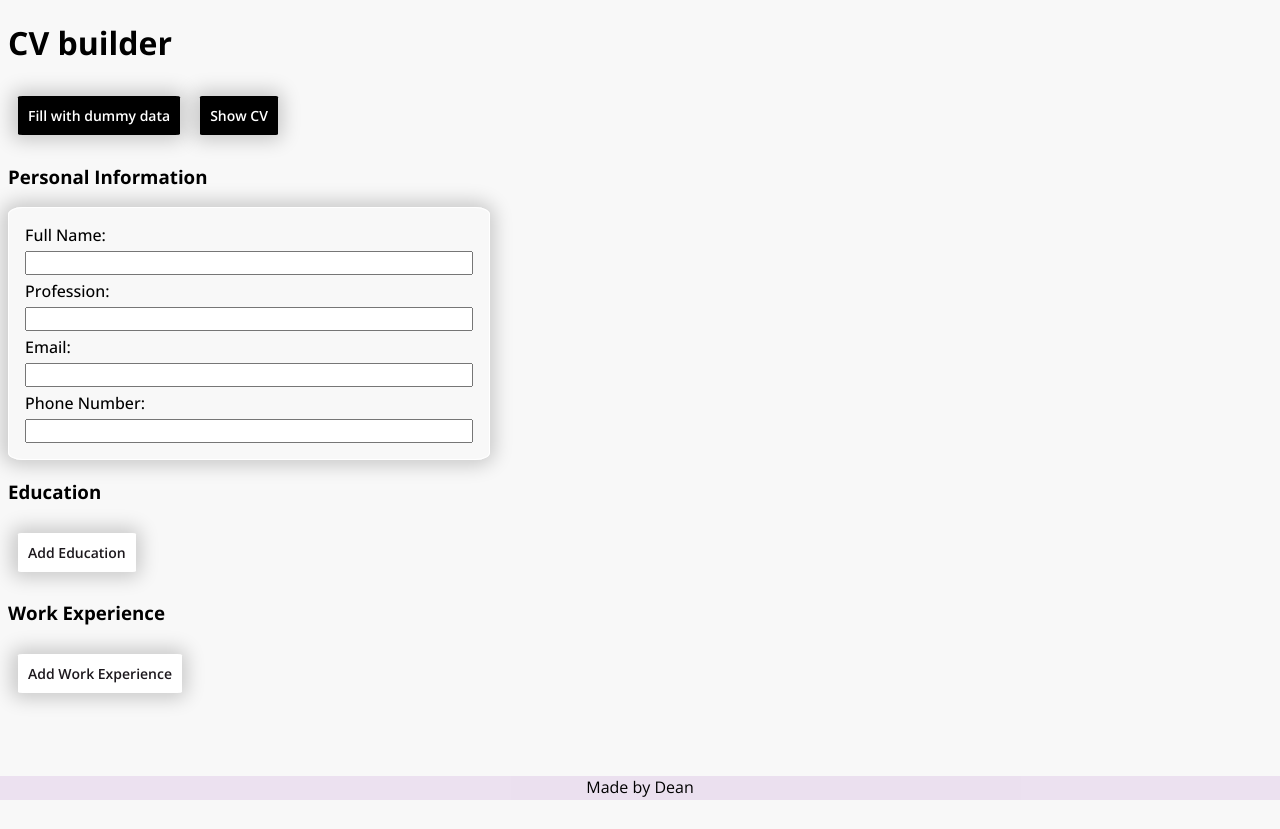
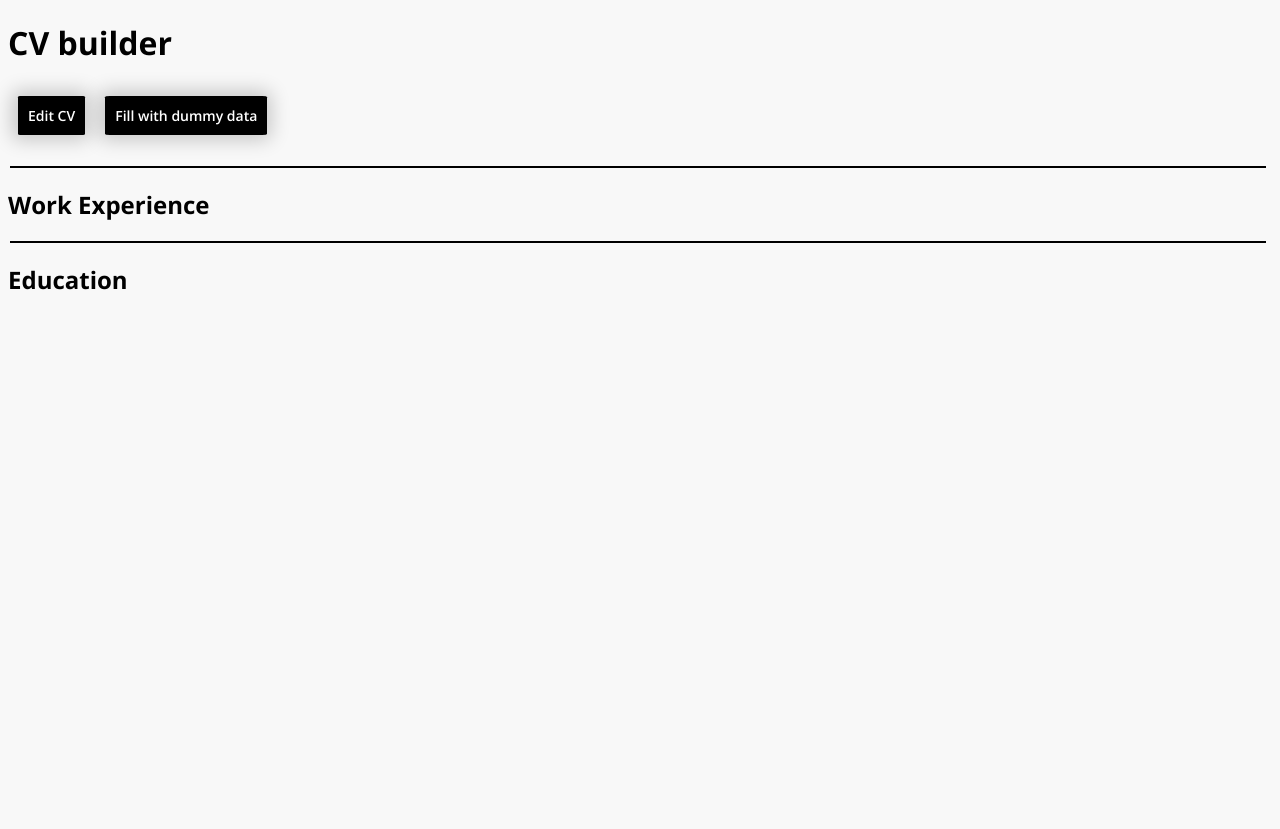
Before and after one commit to betrion/cv-project, a React (Create React App) app: page / in a window 1280 px wide. Both pictures are taken after a click on the button "Show CV". Built offline with nearby package versions, Linux system fonts and the light colour scheme.

Commit message:
first working version

```diff
--- a/src/App.js
+++ b/src/App.js
@@ -4,6 +4,7 @@ import Personal from "./components/Personal";
 import Education from "./components/Education";
 import WorkEx from "./components/WorkEx";
 import dummyData from "./components/dummyData";
+import PreviewCV from "./components/PreviewCV";
 
 export default class App extends React.Component {
   constructor() {
@@ -17,6 +18,7 @@ export default class App extends React.Component {
       },
       educations: [],
       workExperiences: [],
+      editState: true,
     };
     this.handleChange = this.handleChange.bind(this);
     this.addQualification = this.addQualification.bind(this);
@@ -24,6 +26,7 @@ export default class App extends React.Component {
     this.renderForms = this.renderForms.bind(this);
     this.deleteForm = this.deleteForm.bind(this);
     this.fillWithDummyData = this.fillWithDummyData.bind(this);
+    this.toggleModes = this.toggleModes.bind(this);
   }
   handleChange = (e) => {
     const value = e.target.value;
@@ -33,6 +36,9 @@ export default class App extends React.Component {
         [e.target.name]: value,
       },
     }));
+  };
+  toggleModes = () => {
+    return this.setState({ editState: !this.state.editState });
   };
   fillWithDummyData = () => {
     return this.setState(dummyData);
@@ -143,11 +149,19 @@ export default class App extends React.Component {
       <div className="pageContainer">
         <div className="contentWrapper">
           <h1>CV builder</h1>
+          <button className="previewToggle" onClick={this.toggleModes}>
+            {this.state.editState ? "Show CV" : "Edit CV"}
+          </button>
           <button className="dummyBtn" onClick={this.fillWithDummyData}>
             Fill with dummy data
           </button>
-          <section className="cvPreview hidden"></section>
-          <button className="previewToggle">Show CV</button>
+          <div
+            className={("previewMode", this.state.editState ? "hidden" : "")}
+          >
+            <PreviewCV props={this.state} />
+          </div>
+
+          <div className={("editMode", this.state.editState ? "" : "hidden")}>
             <section className="personalInfo">
               <Personal
                 personalInfo={this.state.personalInfo}
@@ -174,6 +188,7 @@ export default class App extends React.Component {
             <footer>Made by Dean</footer>
           </div>
         </div>
+      </div>
     );
   }
 }
--- a/src/components/PreviewCV.js
+++ b/src/components/PreviewCV.js
@@ -0,0 +1,45 @@
+import React, { Component } from "react";
+
+export default class PreviewCV extends Component {
+  render() {
+    console.log(this.props.props.workExperiences);
+    const renderWork = this.props.props.workExperiences.map((work) => {
+      return (
+        <li key={work.id}>
+          <h3>{work.companyName}</h3>
+          <p>
+            From {work.startYear} to {work.endYear}
+          </p>
+          <ul>
+            <li>{work.jobRole}</li>
+          </ul>
+        </li>
+      );
+    });
+    const renderEducation = this.props.props.educations.map((education) => {
+      return (
+        <li key={education.id}>
+          <h3>{education.schoolName}</h3>
+          <p>
+            From {education.startYear} to {education.endYear}
+          </p>
+        </li>
+      );
+    });
+
+    return (
+      <div className="previewCV">
+        <h1>{this.props.props.personalInfo.fullName}</h1>
+        <h3>{this.props.props.personalInfo.profession}</h3>
+        <h4>{this.props.props.personalInfo.email}</h4>
+        <h4>{this.props.props.personalInfo.phone}</h4>
+        <div className="line"></div>
+        <h2>Work Experience</h2>
+        <ul>{renderWork}</ul>
+        <div className="line"></div>
+        <h2>Education</h2>
+        <ul>{renderEducation}</ul>
+      </div>
+    );
+  }
+}
--- a/src/styles/style.css
+++ b/src/styles/style.css
@@ -89,3 +89,14 @@ footer {
   background-color: black;
   color: white;
 }
+.previewMode {
+  display: flex;
+}
+.previewCV {
+}
+.line {
+  background-color: black;
+  width: 98vw;
+  padding: 1px;
+  margin: 2px 2px;
+}
```
Lines whose indentation alone changed are shown as unchanged.
